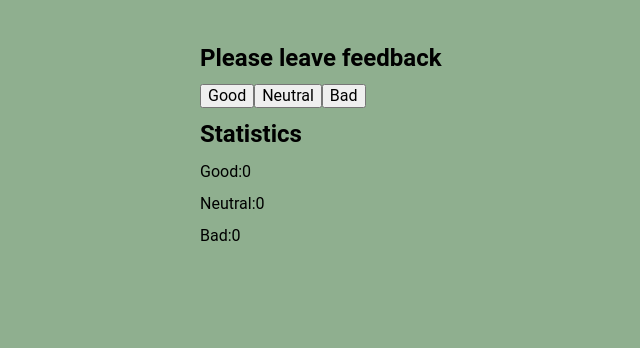
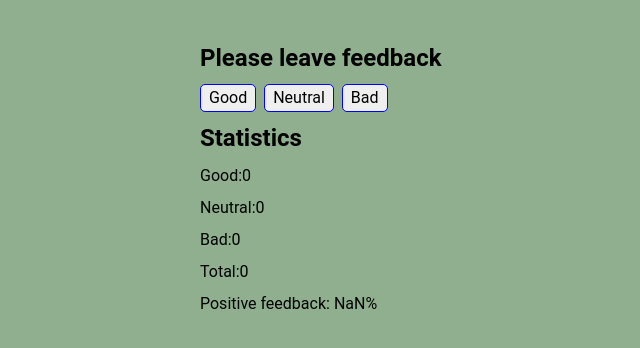
Before and after one commit to NavrA82/goit-react-hw-02-feedback, a React (Create React App) app: page / in a window 1280 px wide. Shown: the top 348 px of the page, without its empty margins (260-900 px from the left). Built offline with nearby package versions, Linux system fonts and the light colour scheme.

Commit message:
task-1.2

```diff
--- a/src/components/Feedback/Feedback.js
+++ b/src/components/Feedback/Feedback.js
@@ -1,5 +1,9 @@
 // import PropTypes from 'prop-types';
-import { FeedbackStats } from './FeedbackStyled';
+import {
+  FeedbackStats,
+  FeedbackButtonWrapper,
+  FeedbackButton,
+} from './FeedbackStyled';
 import { Component } from 'react';
 
 export class Feedback extends Component {
@@ -8,6 +12,7 @@ export class Feedback extends Component {
     neutral: 0,
     bad: 0,
   };
+
   handleOnClickBtnGood = () => {
     this.setState(prevState => {
       return {
@@ -29,20 +34,40 @@ export class Feedback extends Component {
       };
     });
   };
+  countTotalFeedback = () => {
+    const sum = this.state.good + this.state.neutral + this.state.bad;
+    return sum;
+  };
+
+  countPositiveFeedbackPercentage() {
+    const percentage = Math.round(
+      (this.state.good * 100) /
+        (this.state.good + this.state.neutral + this.state.bad)
+    );
+    return percentage;
+  }
 
   render() {
     return (
       <FeedbackStats>
         <h2>Please leave feedback</h2>
-        <div>
-          <button onClick={this.handleOnClickBtnGood}>Good</button>
-          <button onClick={this.handleOnClickBtnNeutral}>Neutral</button>
-          <button onClick={this.handleOnClickBtnBad}>Bad</button>
-        </div>
+        <FeedbackButtonWrapper>
+          <FeedbackButton onClick={this.handleOnClickBtnGood}>
+            Good
+          </FeedbackButton>
+          <FeedbackButton onClick={this.handleOnClickBtnNeutral}>
+            Neutral
+          </FeedbackButton>
+          <FeedbackButton onClick={this.handleOnClickBtnBad}>
+            Bad
+          </FeedbackButton>
+        </FeedbackButtonWrapper>
         <h2>Statistics</h2>
         <p>Good:{this.state.good}</p>
         <p>Neutral:{this.state.neutral}</p>
         <p>Bad:{this.state.bad}</p>
+        <p>Total:{this.countTotalFeedback()}</p>
+        <p>Positive feedback: {this.countPositiveFeedbackPercentage()}%</p>
       </FeedbackStats>
     );
   }
--- a/src/components/Feedback/FeedbackStyled.js
+++ b/src/components/Feedback/FeedbackStyled.js
@@ -7,3 +7,17 @@ export const FeedbackStats = styled.div`
   margin: 40px auto;
   max-width: 360px;
 `;
+export const FeedbackButtonWrapper = styled.div`
+  display: flex;
+  gap: 8px;
+`;
+export const FeedbackButton = styled.button`
+  border: 1px solid blue;
+  border-radius: 5px;
+  padding: 4px 8px;
+  &:hover {
+    background-color: blue;
+    color: white;
+    cursor: pointer;
+  }
+`;
```
